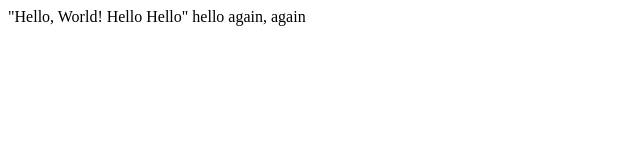
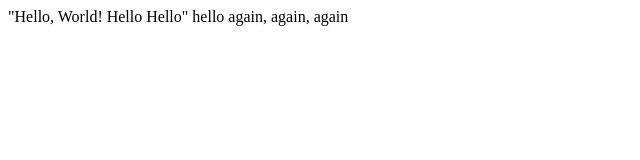
Before and after one commit to GeraltOfaVanDownByTheRiver/projects, a plain HTML site: page index.html in a window 1280 px wide. Shown: the full height of the page, 0-640 px from the left. Drawn offline with Linux system fonts and the light colour scheme.

Commit message:
SSH test again

```diff
--- a/index.html
+++ b/index.html
@@ -8,6 +8,6 @@
 </head>
 <body>
     "Hello, World! Hello Hello"
-    hello again, again
+    hello again, again, again
 </body>
 </html>
```
